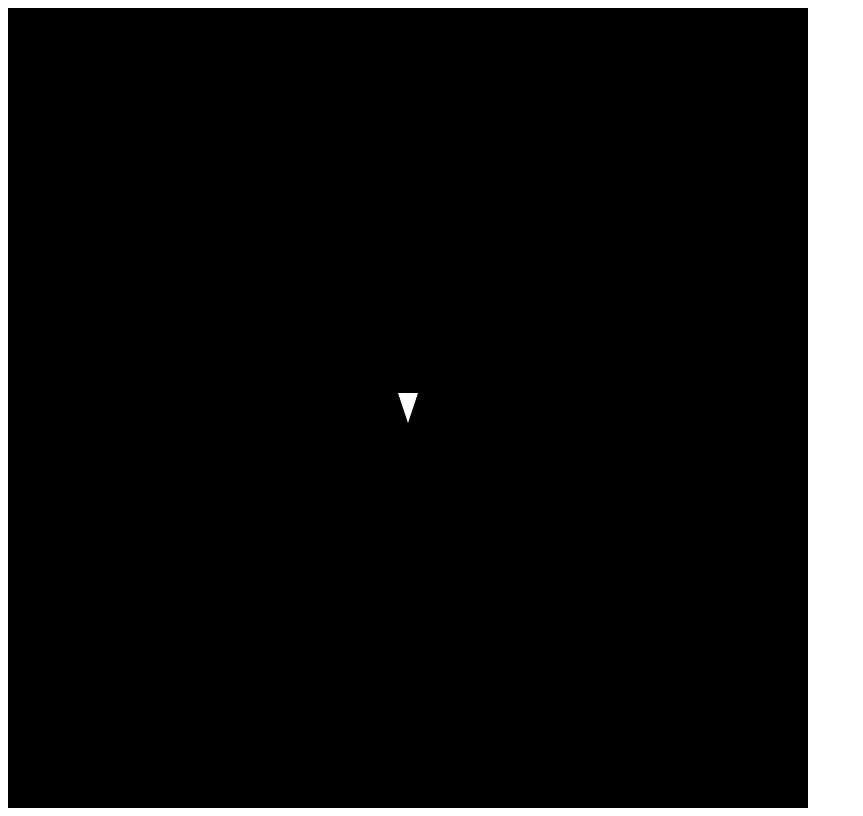
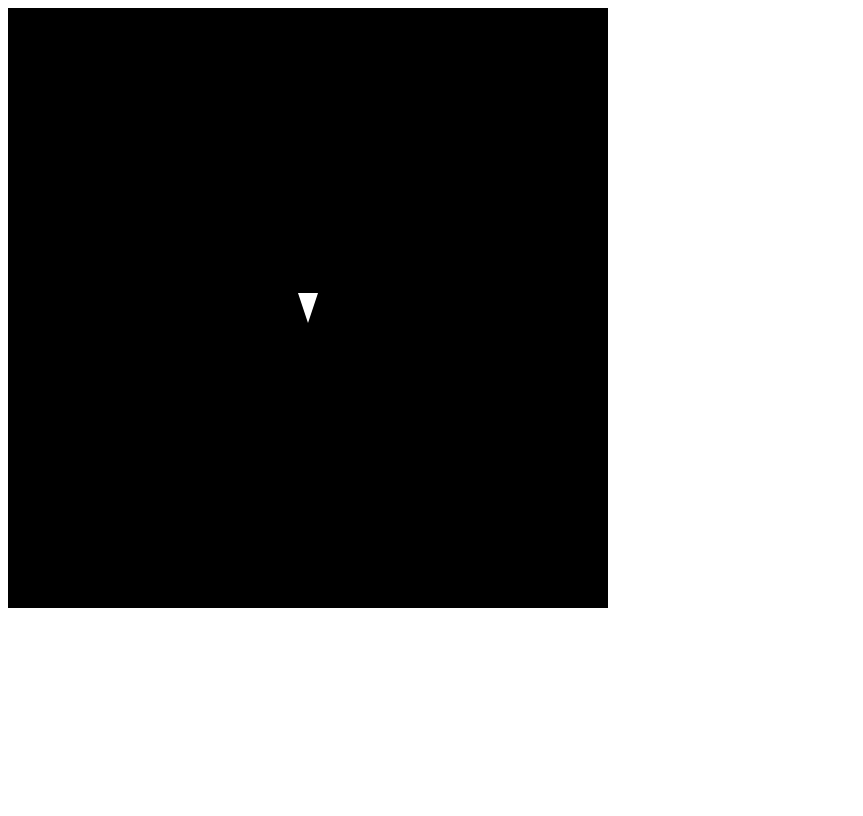
Before and after one commit to Jauny/asteroid, a plain HTML site: page index.html in a window 1280 px wide. Shown: the whole page, without its empty margins (0-863 px from the left). Drawn offline with Linux system fonts and the light colour scheme.

Commit message:
change canvas size

```diff
--- a/index.html
+++ b/index.html
@@ -1,2 +1,2 @@
-<canvas id="canvas" width="800px" height="800px"></canvas>
+<canvas id="canvas" width="600px" height="600px"></canvas>
 <script type="text/javascript" src="asteroid.js"></script>
```
